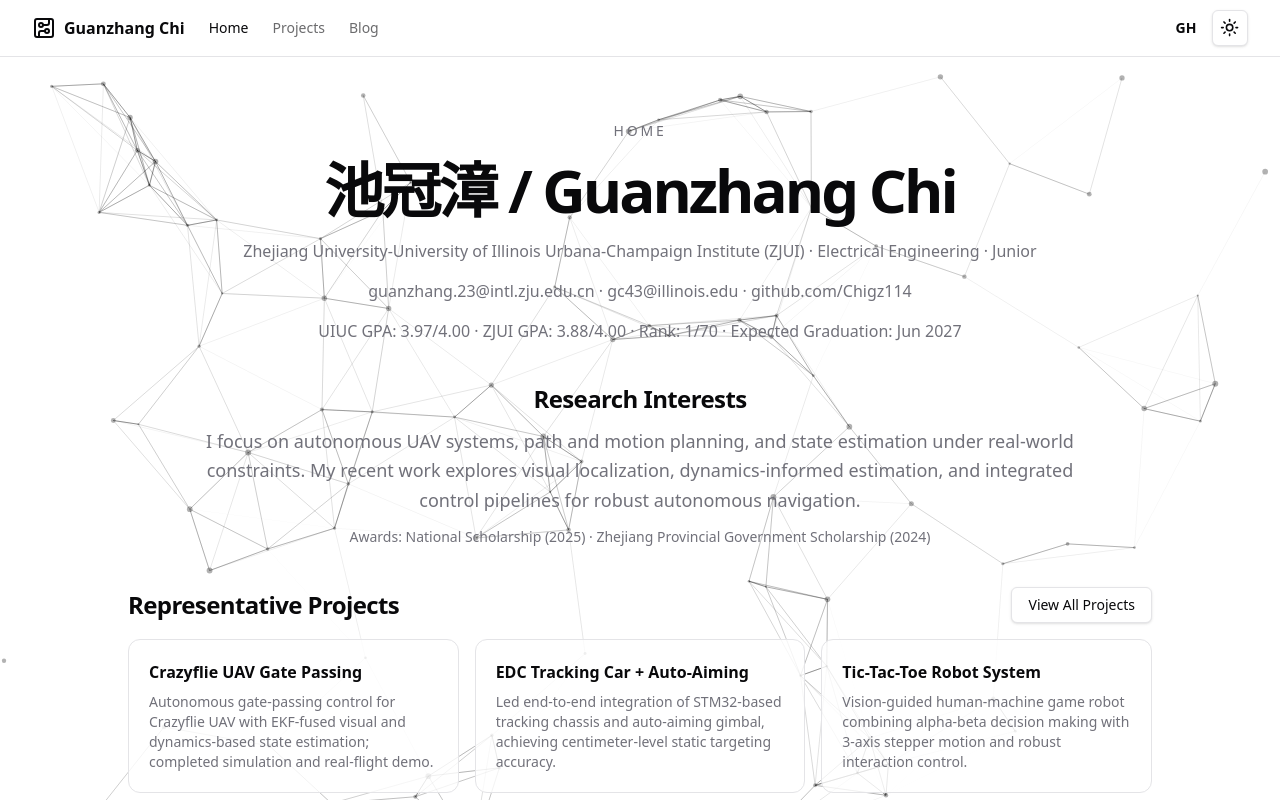
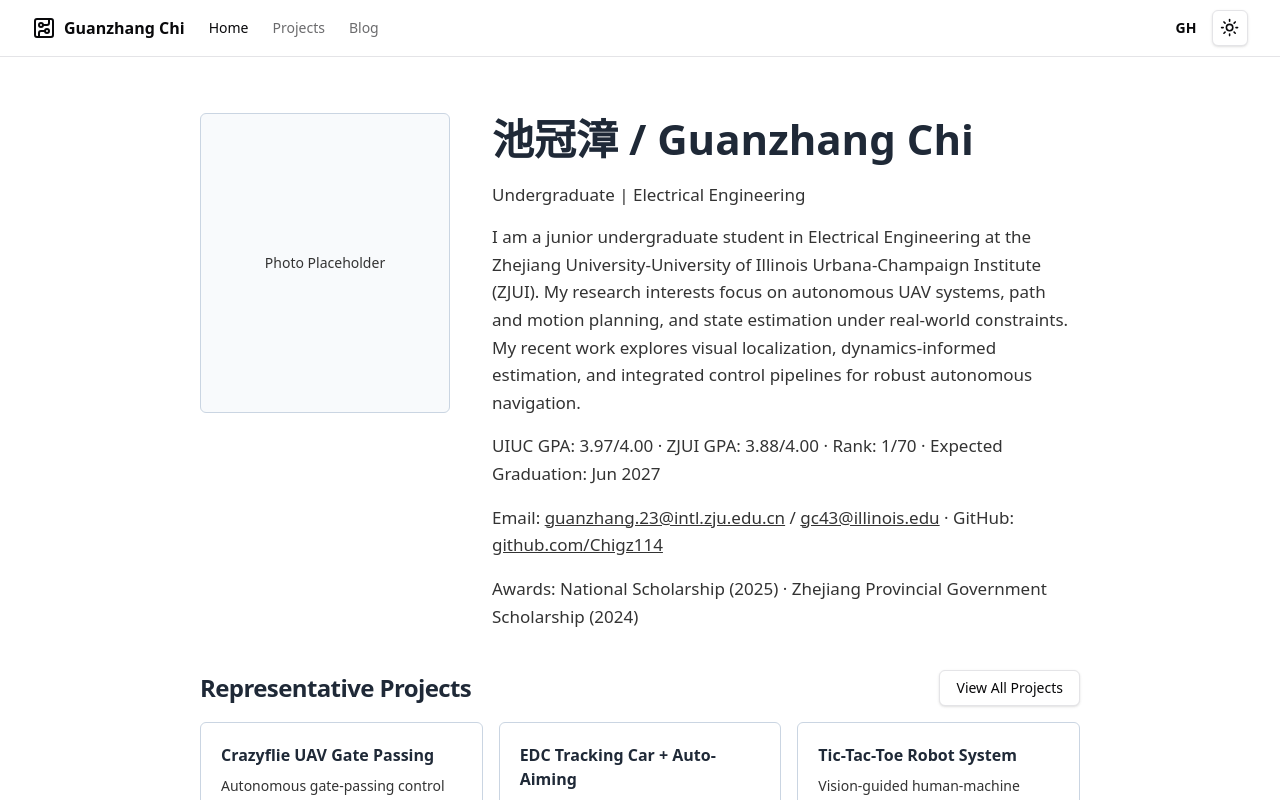
Before and after one commit to Chigz114/my-portfolio, a Next.js app: page / in a window 1280 px wide. Shown: the top 800 px of the page. Built offline with nearby package versions, Linux system fonts and the light colour scheme.

Commit message:
Redesign home page to academic layout

```diff
--- a/src/app/page.tsx
+++ b/src/app/page.tsx
@@ -1,61 +1,76 @@
 import { Button } from "@/components/ui/button";
 import Link from "next/link";
-import { ParticlesBackground } from "@/components/particles-background";
 
 export default function Home() {
   return (
-    <div className="relative overflow-hidden">
-      <ParticlesBackground />
+    <div className="w-full bg-white dark:bg-background">
+      <section className="w-full px-4 md:px-8 py-10 md:py-14">
+        <div className="mx-auto max-w-[880px] space-y-10">
+          <div className="grid grid-cols-1 md:grid-cols-[260px_1fr] gap-8 items-start">
+            <div className="h-[300px] w-[250px] max-w-full rounded-md border border-slate-300 bg-slate-50 dark:bg-slate-900 dark:border-slate-700 flex items-center justify-center">
+              <span className="text-sm text-[#333] dark:text-slate-200">Photo Placeholder</span>
+            </div>
 
-      <section className="relative z-10 w-full px-4 md:px-8 py-10 md:py-16">
-        <div className="mx-auto max-w-5xl space-y-10">
-          <div className="text-center space-y-4">
-            <p className="text-sm uppercase tracking-[0.2em] text-muted-foreground">Home</p>
-            <h1 className="text-3xl font-extrabold leading-tight tracking-tighter md:text-5xl lg:text-6xl lg:leading-[1.1]">
+            <div className="space-y-4 text-left">
+              <h1 className="text-4xl md:text-[42px] font-bold leading-tight text-[#1f2937] dark:text-foreground">
                 池冠漳 / Guanzhang Chi
               </h1>
-            <p className="text-sm md:text-base text-muted-foreground">
-              Zhejiang University-University of Illinois Urbana-Champaign Institute (ZJUI) · Electrical Engineering · Junior
+              <p className="text-base md:text-[17px] text-[#333] dark:text-slate-200">
+                Undergraduate | Electrical Engineering
               </p>
-            <p className="text-sm md:text-base text-muted-foreground">
-              guanzhang.23@intl.zju.edu.cn · gc43@illinois.edu · github.com/Chigz114
+              <p className="text-base md:text-[17px] leading-relaxed text-[#333] dark:text-slate-200">
+                I am a junior undergraduate student in Electrical Engineering at the Zhejiang University-University of
+                Illinois Urbana-Champaign Institute (ZJUI). My research interests focus on autonomous UAV systems,
+                path and motion planning, and state estimation under real-world constraints. My recent work explores
+                visual localization, dynamics-informed estimation, and integrated control pipelines for robust
+                autonomous navigation.
               </p>
-            <p className="text-sm md:text-base text-muted-foreground">
+              <p className="text-base md:text-[17px] leading-relaxed text-[#333] dark:text-slate-200">
                 UIUC GPA: 3.97/4.00 · ZJUI GPA: 3.88/4.00 · Rank: 1/70 · Expected Graduation: Jun 2027
               </p>
-          </div>
-
-          <div className="mx-auto max-w-4xl space-y-3 text-center">
-            <h2 className="text-2xl font-bold tracking-tight">Research Interests</h2>
-            <p className="text-muted-foreground leading-relaxed md:text-lg">
-              I focus on autonomous UAV systems, path and motion planning, and state estimation under real-world constraints.
-              My recent work explores visual localization, dynamics-informed estimation, and integrated control pipelines
-              for robust autonomous navigation.
+              <p className="text-base md:text-[17px] leading-relaxed text-[#333] dark:text-slate-200">
+                Email: <a className="underline" href="mailto:guanzhang.23@intl.zju.edu.cn">guanzhang.23@intl.zju.edu.cn</a> / <a className="underline" href="mailto:gc43@illinois.edu">gc43@illinois.edu</a> · GitHub: <a className="underline" href="https://github.com/Chigz114" target="_blank" rel="noreferrer">github.com/Chigz114</a>
               </p>
-            <p className="text-sm text-muted-foreground">
+              <p className="text-base md:text-[17px] leading-relaxed text-[#333] dark:text-slate-200">
                 Awards: National Scholarship (2025) · Zhejiang Provincial Government Scholarship (2024)
               </p>
+            </div>
           </div>
 
           <div className="space-y-4">
             <div className="flex items-center justify-between gap-3 flex-wrap">
-              <h2 className="text-2xl font-bold tracking-tight">Representative Projects</h2>
+              <h2 className="text-2xl font-bold tracking-tight text-[#1f2937] dark:text-foreground">Representative Projects</h2>
               <Button variant="outline" asChild>
                 <Link href="/projects">View All Projects</Link>
               </Button>
             </div>
             <div className="grid grid-cols-1 md:grid-cols-3 gap-4">
-              <Link href="/projects/crazyflie-uav-gate-passing" className="rounded-xl border bg-background/80 p-5 hover:border-primary/60 transition-colors">
-                <h3 className="font-semibold">Crazyflie UAV Gate Passing</h3>
-                <p className="mt-2 text-sm text-muted-foreground">Autonomous gate-passing control for Crazyflie UAV with EKF-fused visual and dynamics-based state estimation; completed simulation and real-flight demo.</p>
+              <Link
+                href="/projects/crazyflie-uav-gate-passing"
+                className="rounded-md border border-slate-300 dark:border-slate-700 bg-white dark:bg-slate-900 p-5 transition-colors hover:border-slate-500 transform-none"
+              >
+                <h3 className="font-semibold text-[#1f2937] dark:text-foreground">Crazyflie UAV Gate Passing</h3>
+                <p className="mt-2 text-sm md:text-[14px] leading-relaxed text-[#333] dark:text-slate-200">
+                  Autonomous gate-passing control for Crazyflie UAV with EKF-fused visual and dynamics-based state estimation; completed simulation and real-flight demo.
+                </p>
               </Link>
-              <Link href="/projects/edc-auto-aiming-tracking-car" className="rounded-xl border bg-background/80 p-5 hover:border-primary/60 transition-colors">
-                <h3 className="font-semibold">EDC Tracking Car + Auto-Aiming</h3>
-                <p className="mt-2 text-sm text-muted-foreground">Led end-to-end integration of STM32-based tracking chassis and auto-aiming gimbal, achieving centimeter-level static targeting accuracy.</p>
+              <Link
+                href="/projects/edc-auto-aiming-tracking-car"
+                className="rounded-md border border-slate-300 dark:border-slate-700 bg-white dark:bg-slate-900 p-5 transition-colors hover:border-slate-500 transform-none"
+              >
+                <h3 className="font-semibold text-[#1f2937] dark:text-foreground">EDC Tracking Car + Auto-Aiming</h3>
+                <p className="mt-2 text-sm md:text-[14px] leading-relaxed text-[#333] dark:text-slate-200">
+                  Led end-to-end integration of STM32-based tracking chassis and auto-aiming gimbal, achieving centimeter-level static targeting accuracy.
+                </p>
               </Link>
-              <Link href="/projects/tic-tac-toe-robot-system" className="rounded-xl border bg-background/80 p-5 hover:border-primary/60 transition-colors">
-                <h3 className="font-semibold">Tic-Tac-Toe Robot System</h3>
-                <p className="mt-2 text-sm text-muted-foreground">Vision-guided human-machine game robot combining alpha-beta decision making with 3-axis stepper motion and robust interaction control.</p>
+              <Link
+                href="/projects/tic-tac-toe-robot-system"
+                className="rounded-md border border-slate-300 dark:border-slate-700 bg-white dark:bg-slate-900 p-5 transition-colors hover:border-slate-500 transform-none"
+              >
+                <h3 className="font-semibold text-[#1f2937] dark:text-foreground">Tic-Tac-Toe Robot System</h3>
+                <p className="mt-2 text-sm md:text-[14px] leading-relaxed text-[#333] dark:text-slate-200">
+                  Vision-guided human-machine game robot combining alpha-beta decision making with 3-axis stepper motion and robust interaction control.
+                </p>
               </Link>
             </div>
           </div>
```
Lines whose indentation alone changed are shown as unchanged.
